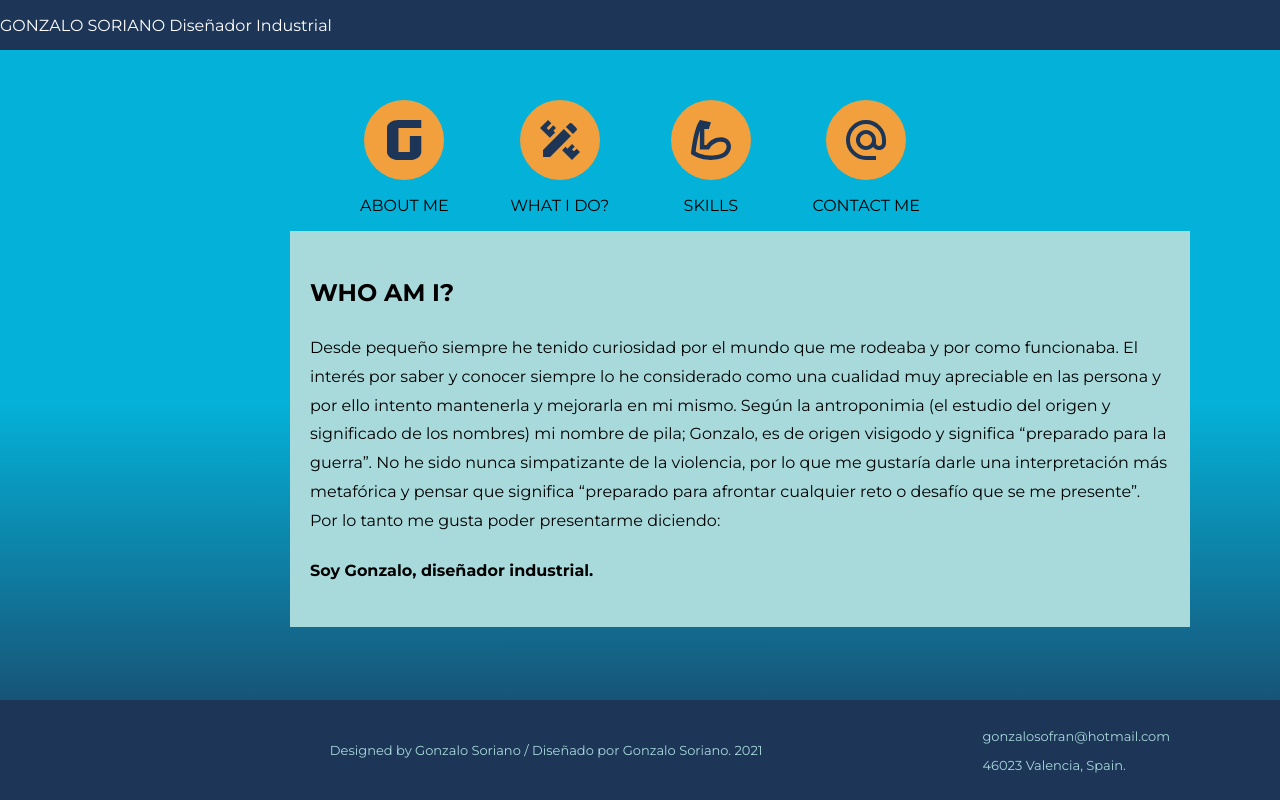
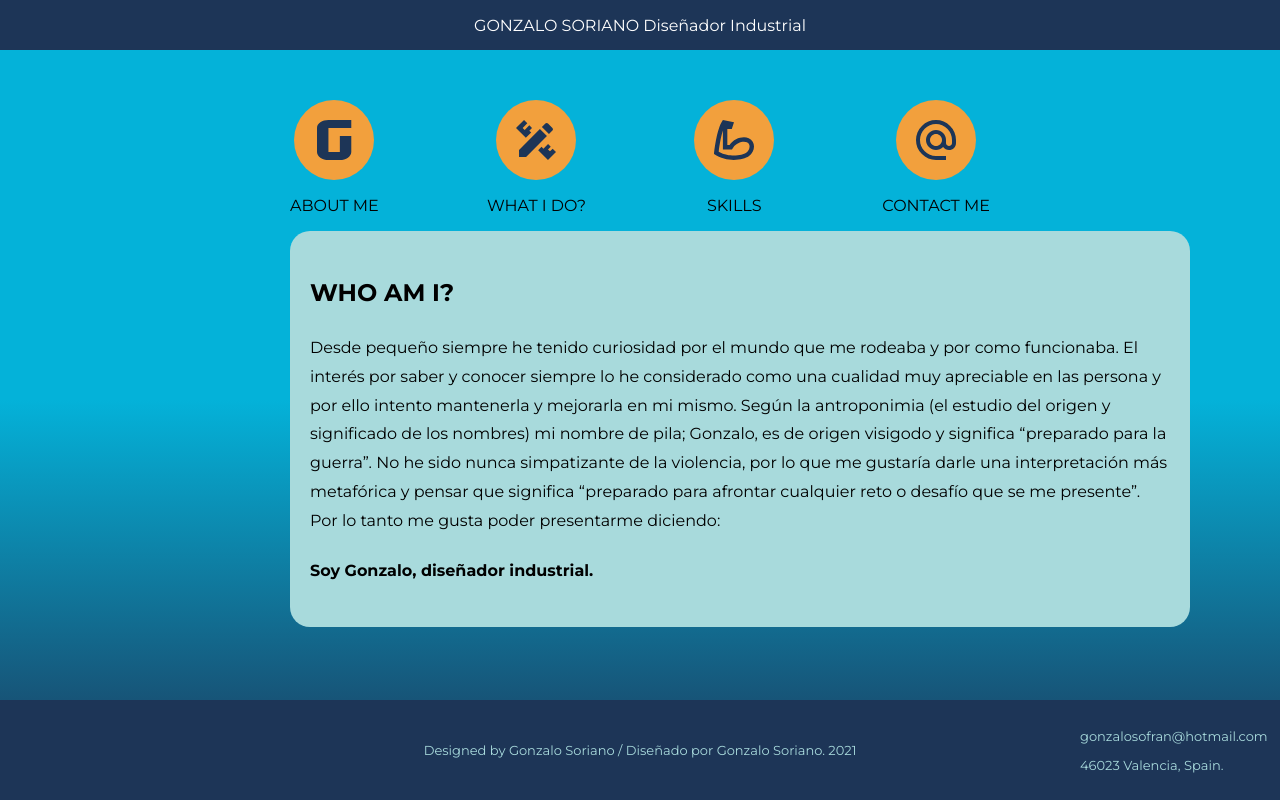
Before and after one commit to ggonzaloo10/about-me, a plain HTML site: page proyecto definitivo/about me gonzalo/index.html in a window 1280 px wide. Both pictures are taken after a click on the element "ABOUT ME". Drawn offline with nearby package versions, Linux system fonts and the light colour scheme; files that its build step writes are made by us from their sources.

Commit message:
footer arreglado

```diff
--- a/proyecto definitivo/scss/site/_content.scss
+++ b/proyecto definitivo/scss/site/_content.scss
@@ -5,9 +5,10 @@
 
   .content div{
     position: absolute;
-    margin: 0 auto;
+    margin: 0 0 0 0;
     width:  900px;
     line-height: 1.8;
+    border-radius: 20px;
     transition: all .6s ease-in-out;
     opacity: 0;
     visibility: hidden;
--- a/proyecto definitivo/scss/site/_footer.scss
+++ b/proyecto definitivo/scss/site/_footer.scss
@@ -17,9 +17,11 @@ footer {
       flex-direction: row;
 
       align-items: center;
-      justify-items: center;
+      justify-content: space-between;
     }
 
     .container_footer div{
-      margin: 3px auto;
+      margin: 10px 10px;
+      min-width: 190px;
+
     }
--- a/proyecto definitivo/scss/site/_header.scss
+++ b/proyecto definitivo/scss/site/_header.scss
@@ -9,7 +9,7 @@ header {
     background: $azul-marino;
     }
 
-    .container_header{
+    .div_header{
       display: flex;
       flex-direction: column;
       align-items: center;
--- a/proyecto definitivo/scss/site/_lbl-menu.scss
+++ b/proyecto definitivo/scss/site/_lbl-menu.scss
@@ -7,8 +7,9 @@ label{
   .lbl-menu{
     display: flex;
     flex-wrap: wrap;
-    width: 560px;
+    justify-self: center;
     justify-content: space-between;
+    // margin: 20 auto;
   }
 
   .lbl-menu--icono{
--- a/proyecto definitivo/scss/site/_maincontainer.scss
+++ b/proyecto definitivo/scss/site/_maincontainer.scss
@@ -1,11 +1,11 @@
 
   .container{
-    width: 100%;
-    max-width: 900px;
+
+    max-width: 1024px;
     margin-top: 100px;
     display: flex;
    flex-direction: column;
-    align-items: center;
+    justify-content: center;
 
 
   }
--- a/proyecto definitivo/scss/site/_site.scss
+++ b/proyecto definitivo/scss/site/_site.scss
@@ -6,3 +6,8 @@
 html  {
   font-size: 100%;
 }
+
+img{
+  max-width: 100%;
+  width: 100%;
+}
```
